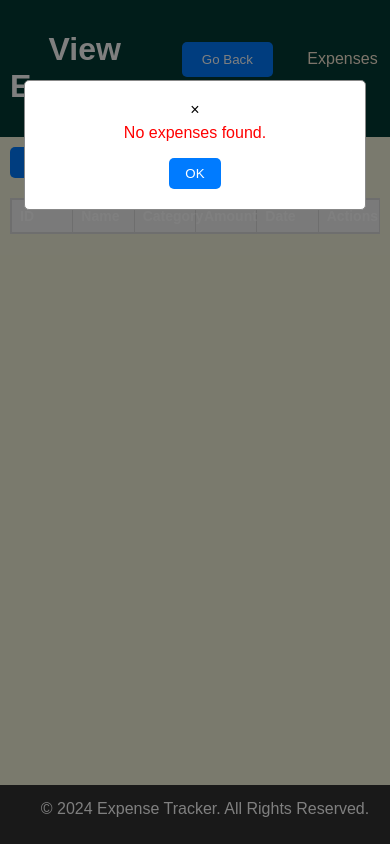
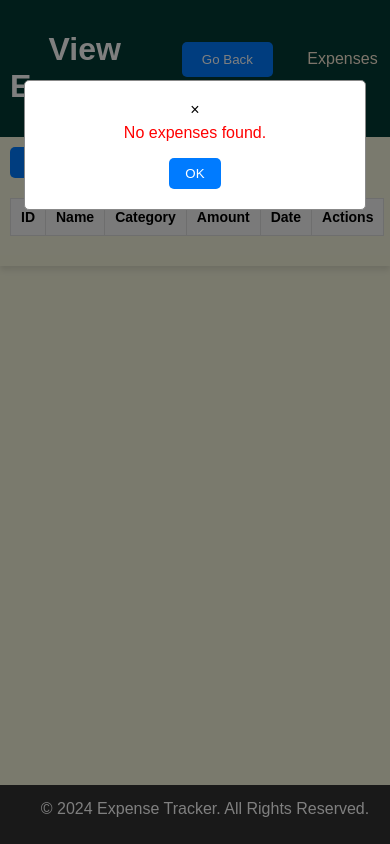
Before and after one commit to Mkirwa24/Expenses-Tracker-App, a website: page public/view_expense.html in a window 390 px wide. Both pictures are taken after a click on the button "View Expenses". Drawn offline with Linux system fonts and the light colour scheme; no server answers.

Commit message:
Expense Tracker App

```diff
--- a/public/index.css
+++ b/public/index.css
@@ -2,8 +2,12 @@
 body{
     font-family:Arial, sans-serif;
     margin:0;
-    padding:0;
-     background-color:beige;
+    padding:10;
+    background-color:beige;
+    position: sticky;
+    top: 0;
+    z-index: 1000;
+    box-shadow: 0 4px 6px rgba(0, 0, 0, 0.1);
     }
 
 
@@ -182,6 +186,18 @@ button:hover {
     padding-top: 60px;
 }
 
+.modal {
+    display: none;
+    position: fixed;
+    left: 0;
+    top: 0;
+    width: 100%;
+    height: 100%;
+    background: rgba(0, 0, 0, 0.5);
+    justify-content: center;
+    align-items: center;
+    z-index: 2000;
+}
 .modal-content {
     background-color: #fefefe;
     margin: 5% auto;
@@ -192,6 +208,15 @@ button:hover {
     text-align: center;
     border-radius: 10px;
 }
+
+
+.modal-content {
+    background: white;
+    padding: 20px;
+    border-radius: 5px;
+    text-align: center;
+}
+
 
 #statusOkButton {
     margin-top: 10px;
@@ -305,24 +330,6 @@ button:hover {
     padding: 20px;
     transition: margin-left 0.3s ease;
 }
-.modal {
-    display: none;
-    position: fixed;
-    left: 0;
-    top: 0;
-    width: 100%;
-    height: 100%;
-    background: rgba(0, 0, 0, 0.5);
-    justify-content: center;
-    align-items: center;
-    z-index: 2000;
-}
-.modal-content {
-    background: white;
-    padding: 20px;
-    border-radius: 5px;
-    text-align: center;
-}
 
 
 .go-back-btn {
@@ -397,47 +404,3 @@ p {
         margin-bottom: 20px;
     }
 }
-
-/* Responsive table styling */
-.responsive-table {
-    width: 100%;
-    border-collapse: collapse;
-  }
-
-  .responsive-table thead {
-    background-color: #333;
-    color: white;
-    position: sticky;
-    top: 0;
-    z-index: 1;
-  }
-
-  .responsive-table th, .responsive-table td {
-    padding: 10px;
-    border: 1px solid #ddd;
-    text-align: left;
-  }
-
-  .responsive-table tbody {
-    display: block;
-    max-height: 400px; /* Adjust height as needed */
-    overflow-y: auto;
-  }
-
-  .responsive-table thead, .responsive-table tbody tr {
-    display: table;
-    width: 100%;
-    table-layout: fixed;
-  }
-
-  /* Ensure the table is responsive on small screens */
-  @media (max-width: 600px) {
-    .responsive-table th, .responsive-table td {
-      font-size: 14px;
-      padding: 8px;
-    }
-
-    .responsive-table tbody {
-      max-height: 250px; /* Adjust for mobile view */
-    }
-  }
--- a/public/view_expense.html
+++ b/public/view_expense.html
@@ -19,7 +19,7 @@
       <main>
         <button id="view_expensesButton">View Expenses</button>
         <!-- Expenses Table -->
-        <table id="expensesTable" class="responsive-table" style="display: none;">
+        <table id="expensesTable" style="display: none;">
             <thead>
                 <tr>
                     <th>ID</th>
```
